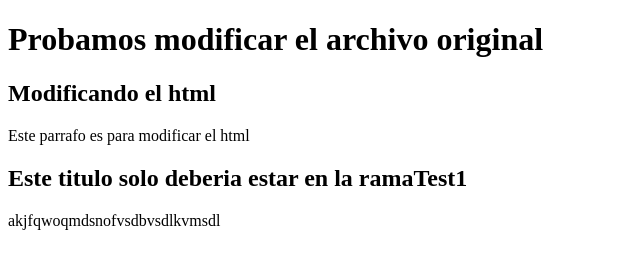
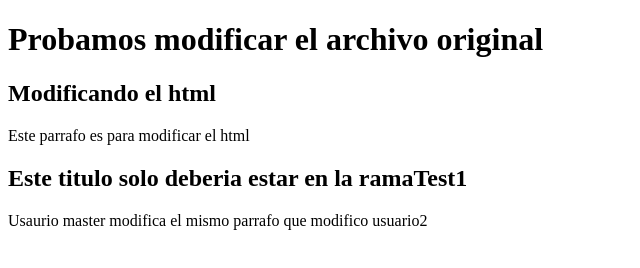
Before and after one commit to bernarjf/Proyecto-Programacion, a plain HTML site: page index.html in a window 1280 px wide. Shown: the whole page, without its empty margins (0-640 px from the left). Drawn offline with Linux system fonts and the light colour scheme.

Commit message:
Modifique parrafo 2

```diff
--- a/index.html
+++ b/index.html
@@ -12,6 +12,6 @@
     <p>Este parrafo es para modificar el html</p>
 
     <h2>Este titulo solo deberia estar en la ramaTest1</h2>
-    <p>akjfqwoqmdsnofvsdbvsdlkvmsdl</p>
+    <p>Usaurio master modifica el mismo parrafo que modifico usuario2</p>
 </body>
 </html>
```
